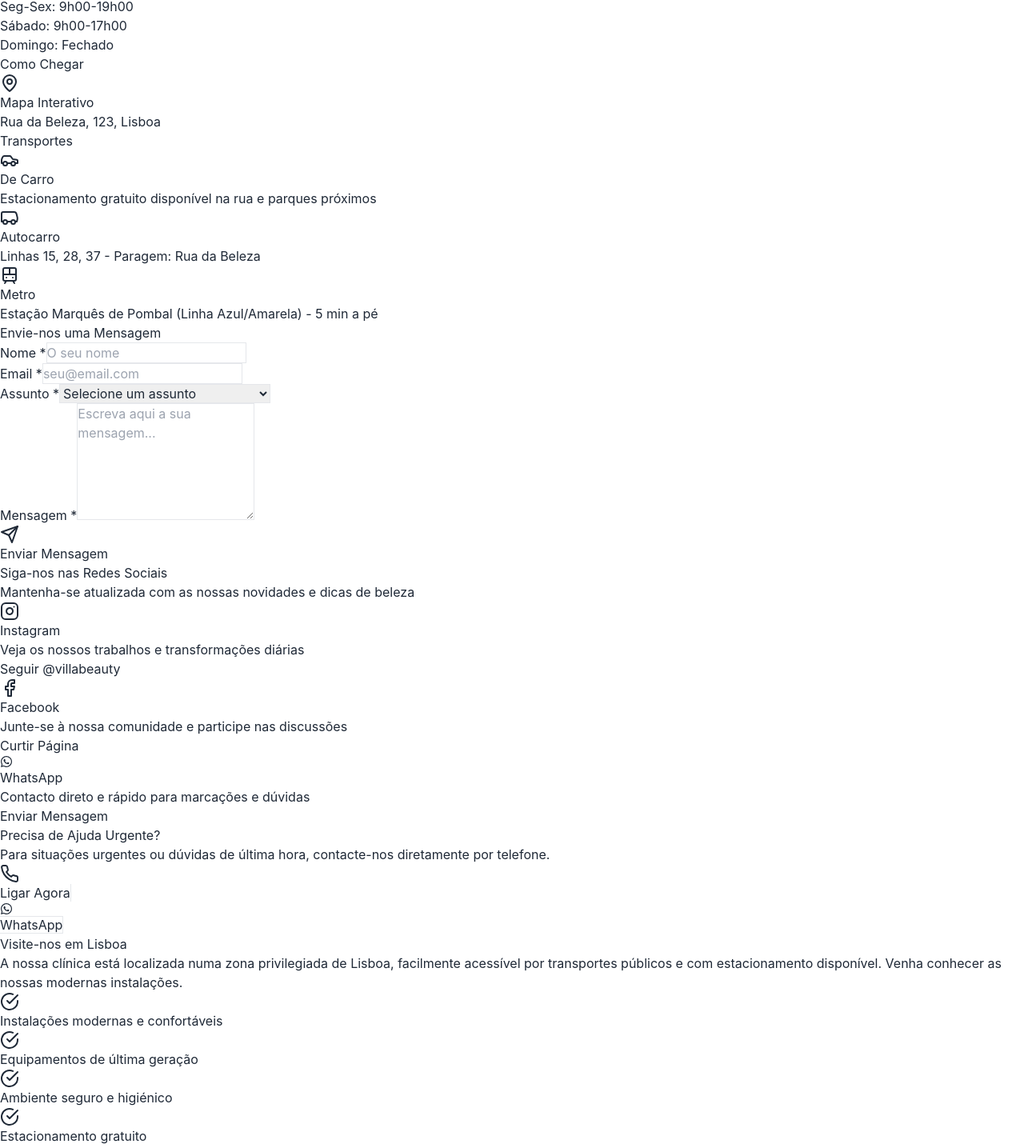
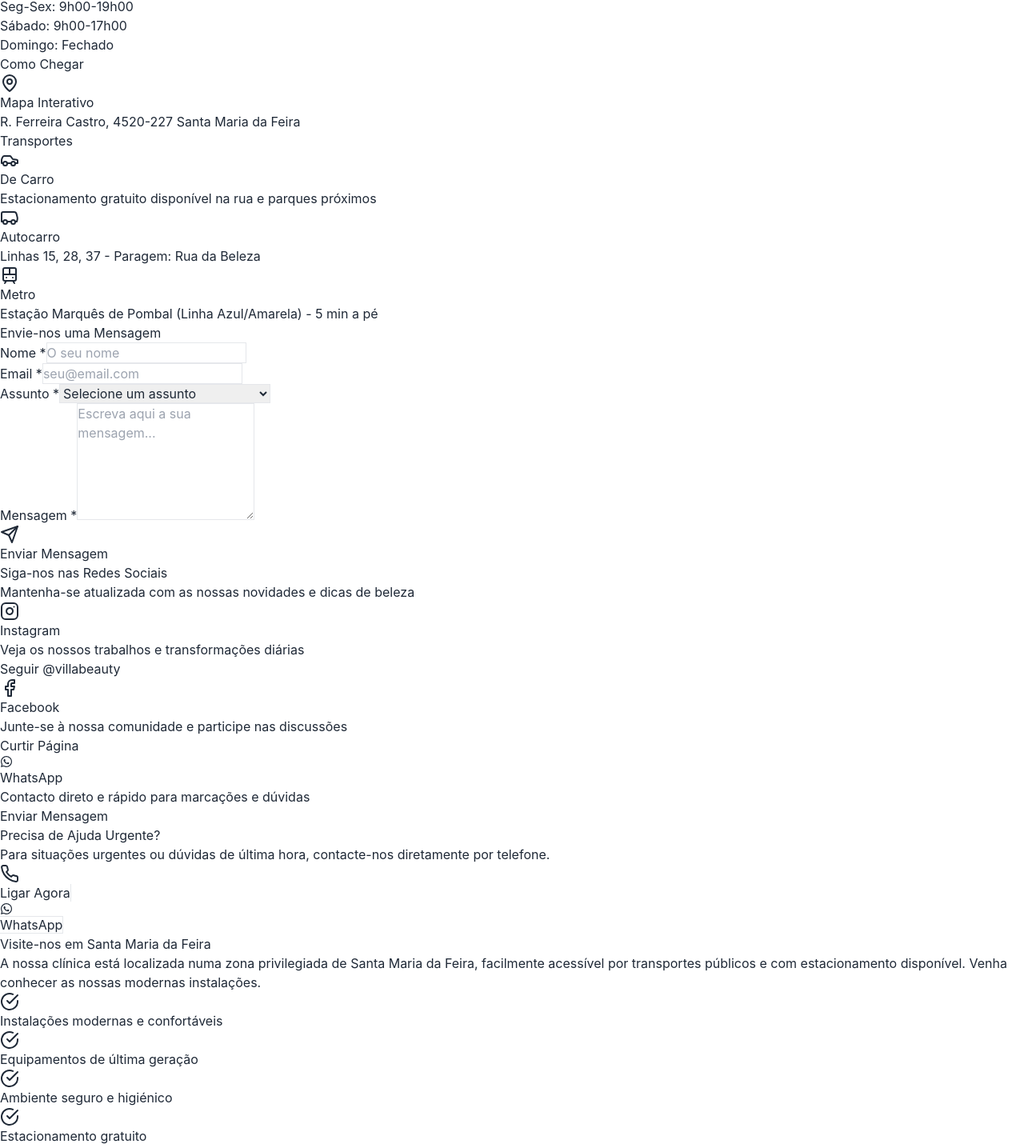
Before and after one commit to Manopipoca111005/villa_beauty_clinic, a React (Vite) app: page /contactos in a window 1280 px wide. Shown: the part 930-2365 px from the top of the page at 80% size. Built offline with nearby package versions, Linux system fonts and the light colour scheme.

Commit message:
update location references from Lisbon to Santa Maria da Feira in Footer, Contact, and Home components

```diff
--- a/src/components/Footer.jsx
+++ b/src/components/Footer.jsx
@@ -16,7 +16,7 @@ const Footer = () => {
               </div>
             </div>
             <p className="text-gray-300 text-sm leading-relaxed">
-              A sua clínica de estética e beleza de confiança em Lisboa.
+              A sua clínica de estética e beleza de confiança em Santa Maria da Feira.
               Oferecemos tratamentos de qualidade com tecnologia avançada
               e profissionais especializados.
             </p>
@@ -69,8 +69,8 @@ const Footer = () => {
               <li className="flex items-start space-x-2 text-sm">
                 <MapPin className="h-4 w-4 text-yellow-700 mt-0.5" />
                 <span className="text-gray-300">
-                  Rua da Beleza, 123<br />
-                  1000-001 Lisboa
+                   R. Ferreira Castro<br />
+                   4520-227 Santa Maria da Feira
                 </span>
               </li>
             </ul>
--- a/src/pages/About.jsx
+++ b/src/pages/About.jsx
@@ -159,7 +159,7 @@ const About = () => {
               </div>
               <h2 className="text-3xl font-bold text-gray-900 mb-4">Nossa Visão</h2>
               <p className="text-gray-600 leading-relaxed">
-                Ser reconhecida como a clínica de estética de referência em Lisboa,
+                Ser reconhecida como a clínica de estética de referência em Santa Maria da Feira,
                 destacando-nos pela inovação, qualidade dos serviços e satisfação
                 dos nossos clientes, contribuindo para o seu bem-estar e confiança.
               </p>
--- a/src/pages/Contact.jsx
+++ b/src/pages/Contact.jsx
@@ -57,7 +57,7 @@ const Contact = () => {
     {
       icon: MapPin,
       title: 'Morada',
-      details: ['Rua da Beleza, 123', '1000-001 Lisboa', 'Portugal'],
+      details: ['R. Ferreira Castro', '4520-227 Santa Maria da Feira', 'Portugal'],
       action: 'https://maps.google.com'
     },
     {
@@ -149,7 +149,7 @@ const Contact = () => {
                 <div className="text-center">
                   <MapPin className="h-12 w-12 text-gray-500 mx-auto mb-4" />
                   <p className="text-gray-600">Mapa Interativo</p>
-                  <p className="text-sm text-gray-500">Rua da Beleza, 123, Lisboa</p>
+                  <p className="text-sm text-gray-500">R. Ferreira Castro, 4520-227 Santa Maria da Feira</p>
                 </div>
               </div>
 
@@ -385,10 +385,10 @@ const Contact = () => {
           <div className="grid grid-cols-1 lg:grid-cols-2 gap-12 items-center">
             <div>
               <h2 className="text-4xl font-bold text-gray-900 mb-6">
-                Visite-nos em Lisboa
+                Visite-nos em Santa Maria da Feira
               </h2>
               <p className="text-lg text-gray-600 mb-8 leading-relaxed">
-                A nossa clínica está localizada numa zona privilegiada de Lisboa,
+                A nossa clínica está localizada numa zona privilegiada de Santa Maria da Feira,
                 facilmente acessível por transportes públicos e com estacionamento
                 disponível. Venha conhecer as nossas modernas instalações.
               </p>
--- a/src/pages/Home.jsx
+++ b/src/pages/Home.jsx
@@ -53,7 +53,7 @@ const Home = () => {
     },
     {
       name: 'Sofia Santos',
-      text: 'A melhor clínica de estética de Lisboa. Resultados fantásticos!',
+      text: 'A melhor clínica de estética de Santa Maria da Feira. Resultados fantásticos!',
       rating: 5
     }
   ]
@@ -114,7 +114,7 @@ const Home = () => {
                 <span className="text-transparent bg-clip-text bg-gradient-to-r from-yellow-400 to-yellow-700"> Villa Beauty Clinic</span>
               </h2>
               <p className="text-lg text-gray-600 mb-6 leading-relaxed">
-                Somos uma clínica de estética e beleza localizada no coração de Lisboa,
+                Somos uma clínica de estética e beleza localizada no coração de Santa Maria da Feira,
                 dedicada a proporcionar tratamentos de qualidade superior com tecnologia
                 de ponta e uma equipa de profissionais altamente qualificados.
               </p>
```
